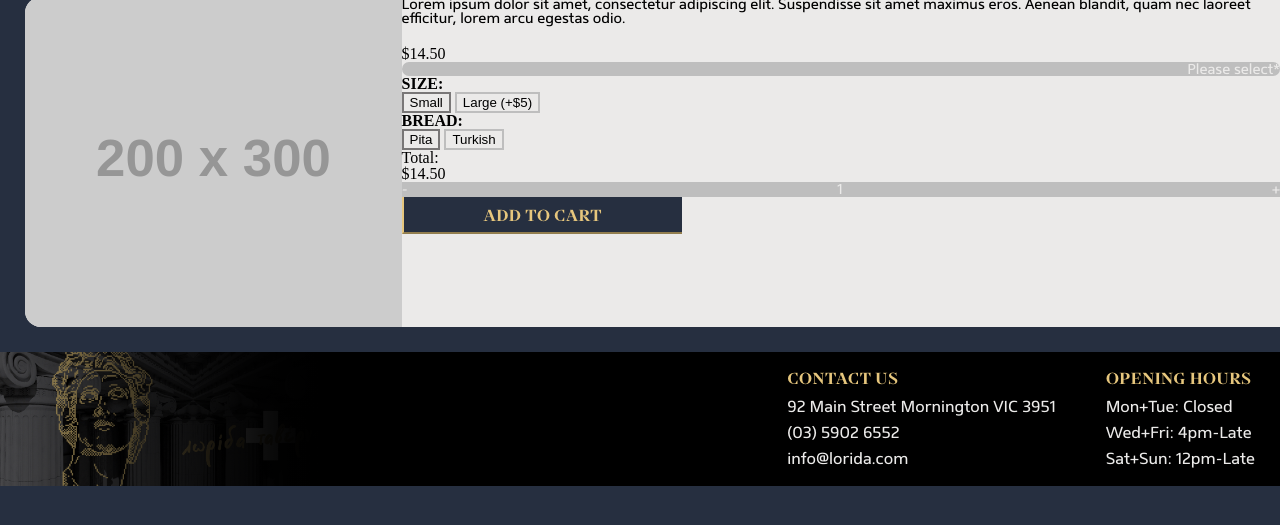
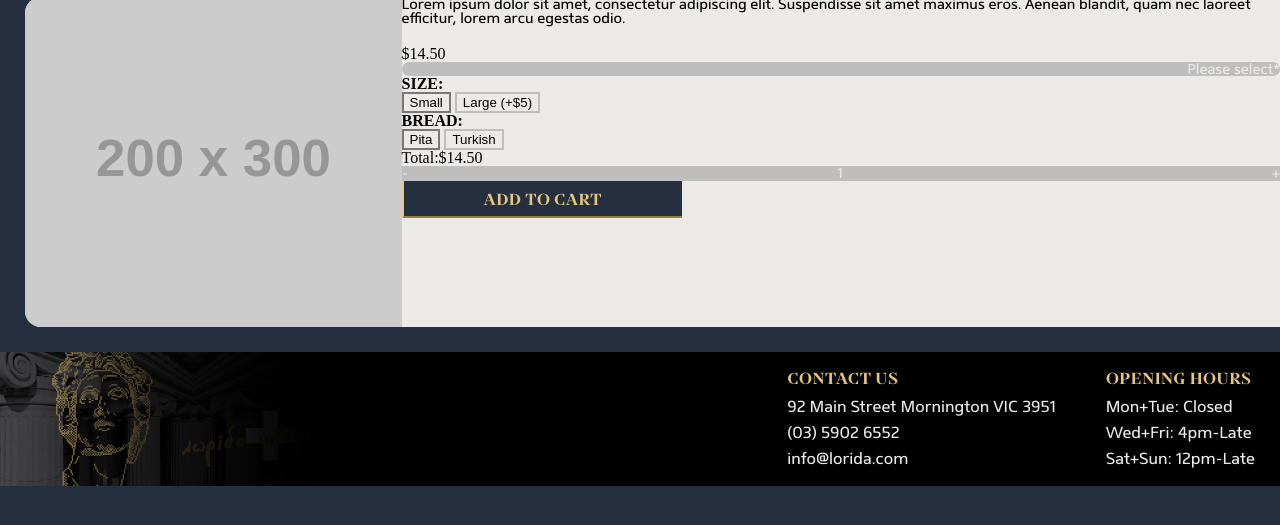
Before and after one commit to nciano01/INFO20005, a plain HTML site: page cart.html in a window 1280 px wide. Shown: the part 109-634 px from the top of the page. Drawn offline with Linux system fonts and the light colour scheme; placeholder pictures from the web are drawn by us.

Commit message:
Add flexbox to total price container

```diff
--- a/styles/layout.css
+++ b/styles/layout.css
@@ -473,3 +473,7 @@ footer {
 .qty-cart-button {
     display: flex;
 }
+
+.total-price {
+    display: flex;
+}
```
